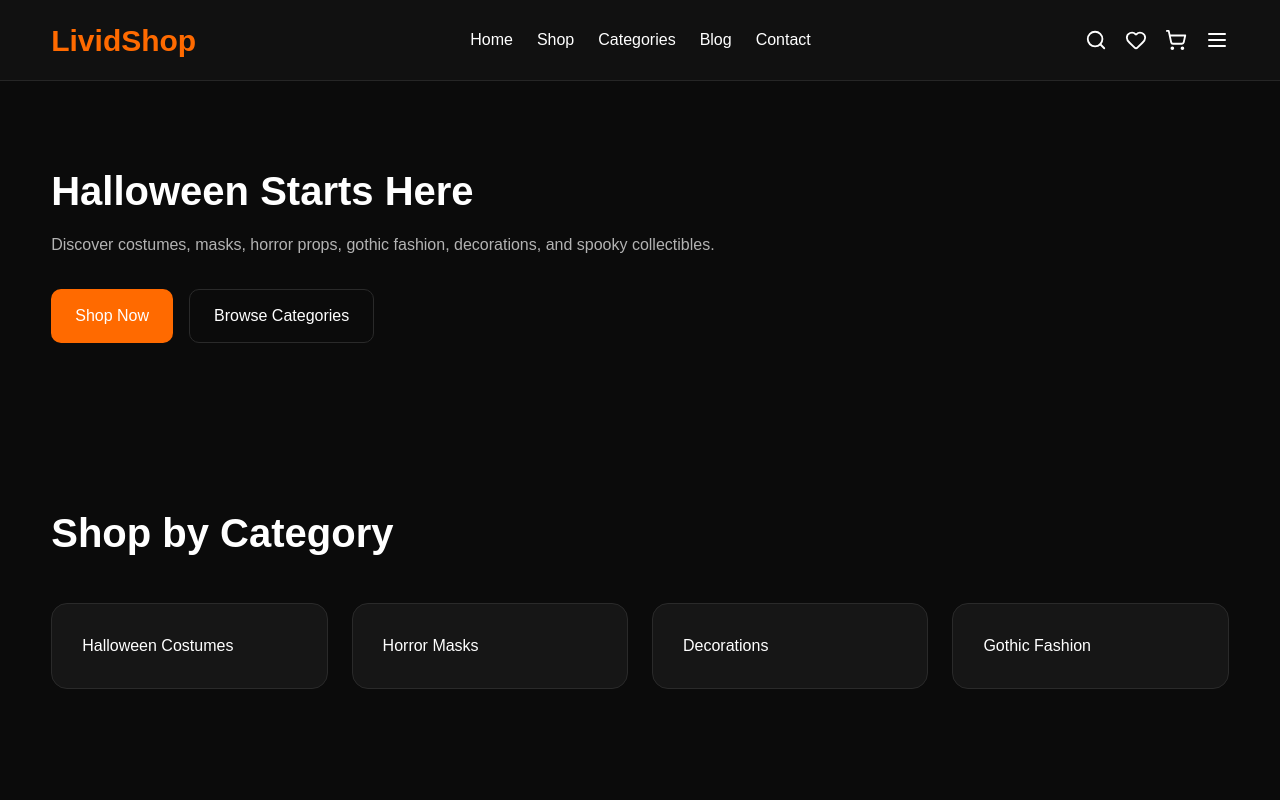
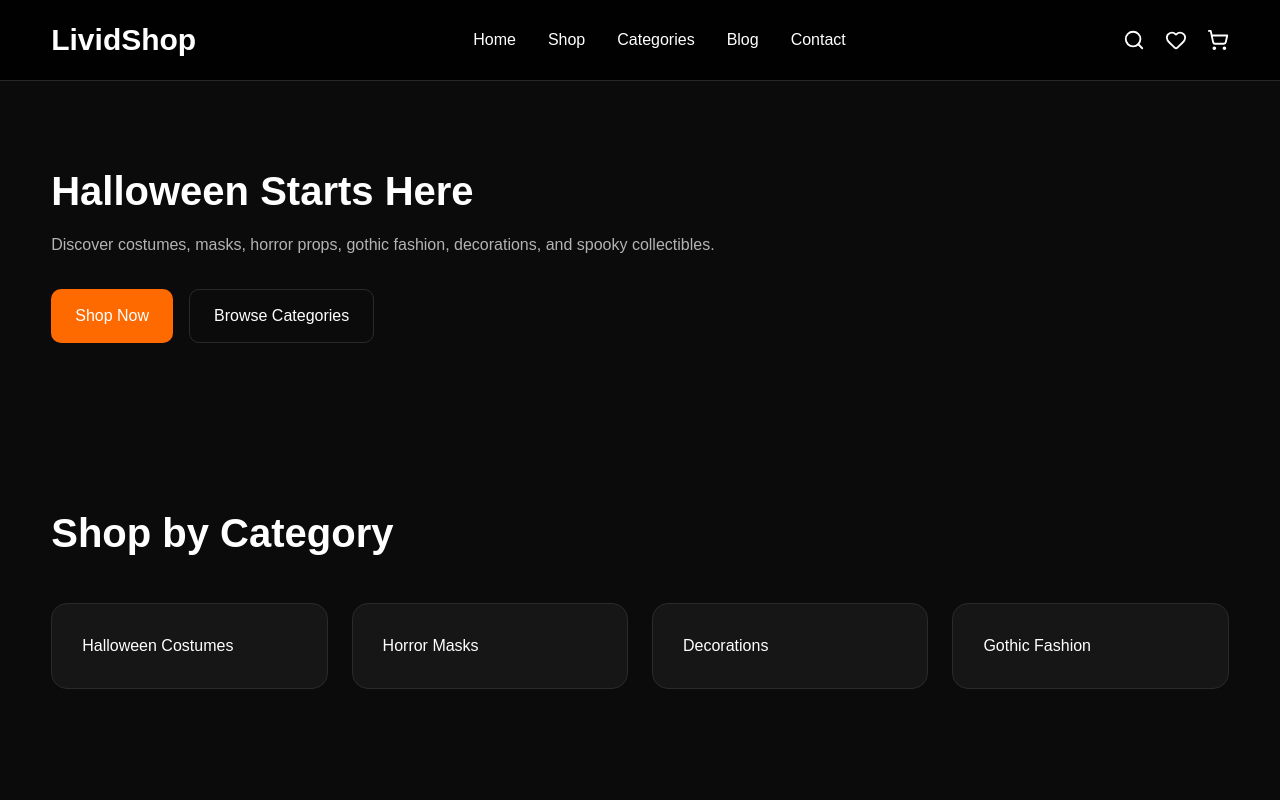
Before and after one commit to RaniaAkramm/lividshop, a Next.js app: page / in a window 1280 px wide. Shown: the top 800 px of the page. Built offline with nearby package versions, Linux system fonts and the light colour scheme.

Commit message:
Refactor Header component for improved styling

```diff
--- a/components/Header.tsx
+++ b/components/Header.tsx
@@ -1,52 +1,22 @@
 "use client";
 
 import Link from "next/link";
-import {
-  Search,
-  Heart,
-  ShoppingCart,
-  Menu
-} from "lucide-react";
+import { Search, Heart, ShoppingCart, Menu } from "lucide-react";
 
 export default function Header() {
   return (
-    <header
-      style={{
-        position: "sticky",
-        top: 0,
-        zIndex: 999,
-        background: "#111111",
-        borderBottom: "1px solid #262626"
-      }}
-    >
-      <div
-        className="container"
-        style={{
-          display: "flex",
-          alignItems: "center",
-          justifyContent: "space-between",
-          height: "80px",
-          gap: "20px"
-        }}
-      >
+    <header className="sticky top-0 z-50 border-b border-zinc-800 bg-black/90 backdrop-blur">
+      <div className="container flex h-20 items-center justify-between">
+
         <Link
           href="/"
-          style={{
-            fontSize: "30px",
-            fontWeight: 700,
-            color: "#ff6a00"
-          }}
+          className="text-3xl font-bold text-orange-500"
         >
           LividShop
         </Link>
 
-        <nav
-          style={{
-            display: "flex",
-            gap: "24px",
-            alignItems: "center"
-          }}
-        >
+        <nav className="hidden md:flex items-center gap-8">
+
           <Link href="/">Home</Link>
 
           <Link href="/shop">Shop</Link>
@@ -56,23 +26,29 @@
           <Link href="/blog">Blog</Link>
 
           <Link href="/contact">Contact</Link>
+
         </nav>
 
-        <div
-          style={{
-            display: "flex",
-            alignItems: "center",
-            gap: "18px"
-          }}
-        >
-          <Search size={22} />
+        <div className="flex items-center gap-5">
 
-          <Heart size={22} />
+          <button>
+            <Search size={22} />
+          </button>
 
-          <ShoppingCart size={22} />
+          <button>
+            <Heart size={22} />
+          </button>
 
-          <Menu size={24} />
+          <button>
+            <ShoppingCart size={22} />
+          </button>
+
+          <button className="md:hidden">
+            <Menu size={24} />
+          </button>
+
         </div>
+
       </div>
     </header>
   );
```
